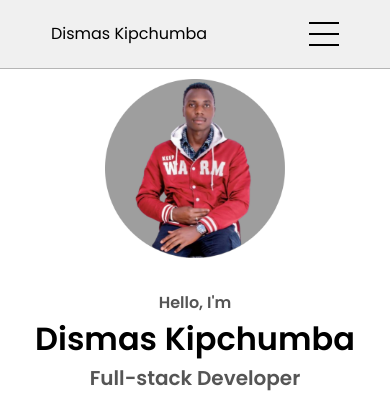
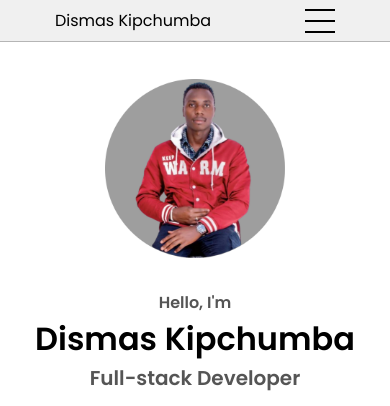
Before and after one commit to dizzysnazzy/dizzysnazzy.github.io, a plain HTML site: page index.html in a window 390 px wide. Shown: the top 406 px of the page. Drawn offline with Linux system fonts and the light colour scheme.

Commit message:
few changes

```diff
--- a/mediaqueries.css
+++ b/mediaqueries.css
@@ -117,8 +117,10 @@
 }
 
 @media screen and (max-width: 499px) {
-  #hamburger-nav {
-    height: 8vh;
+  #hamburger-nav,
+  #desktop-nav {
+    height: fit-content;
+    padding: 0.5rem;
   }
   #profile {
     padding-top: 42px;
```
